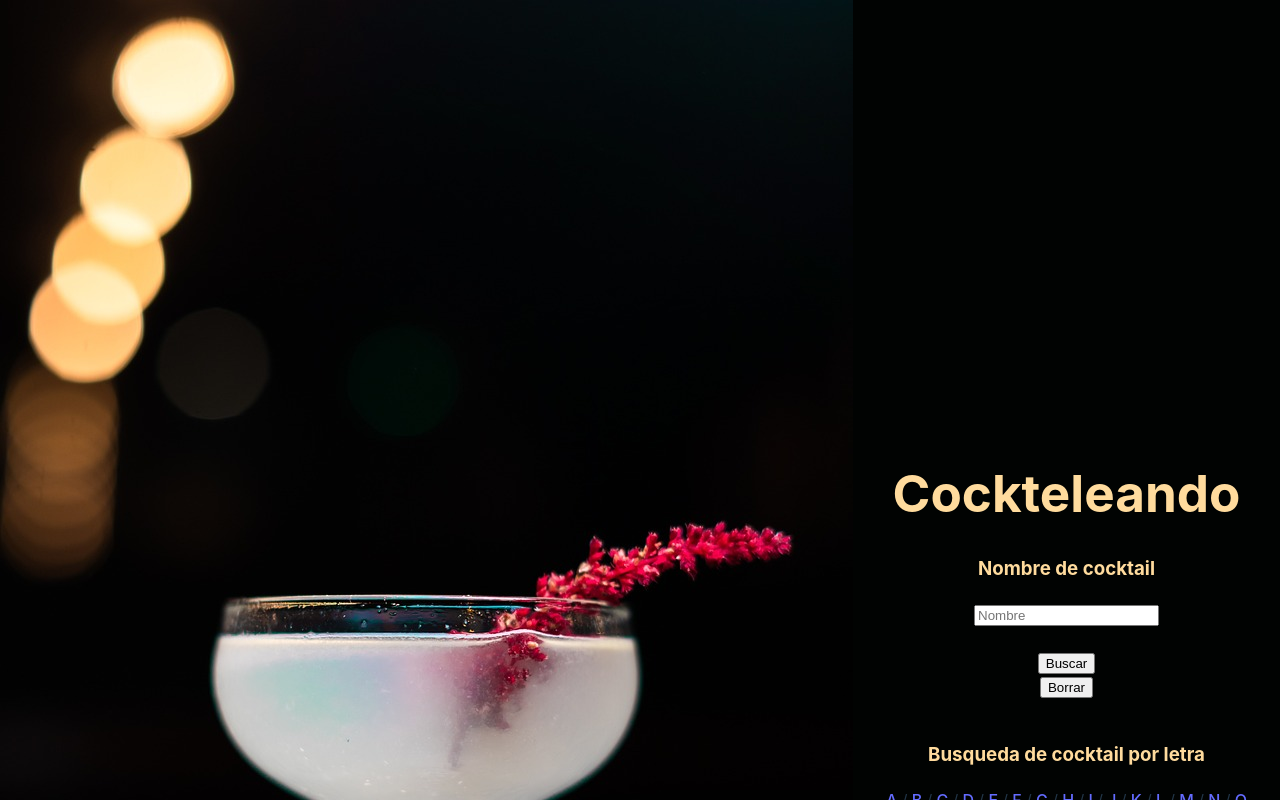
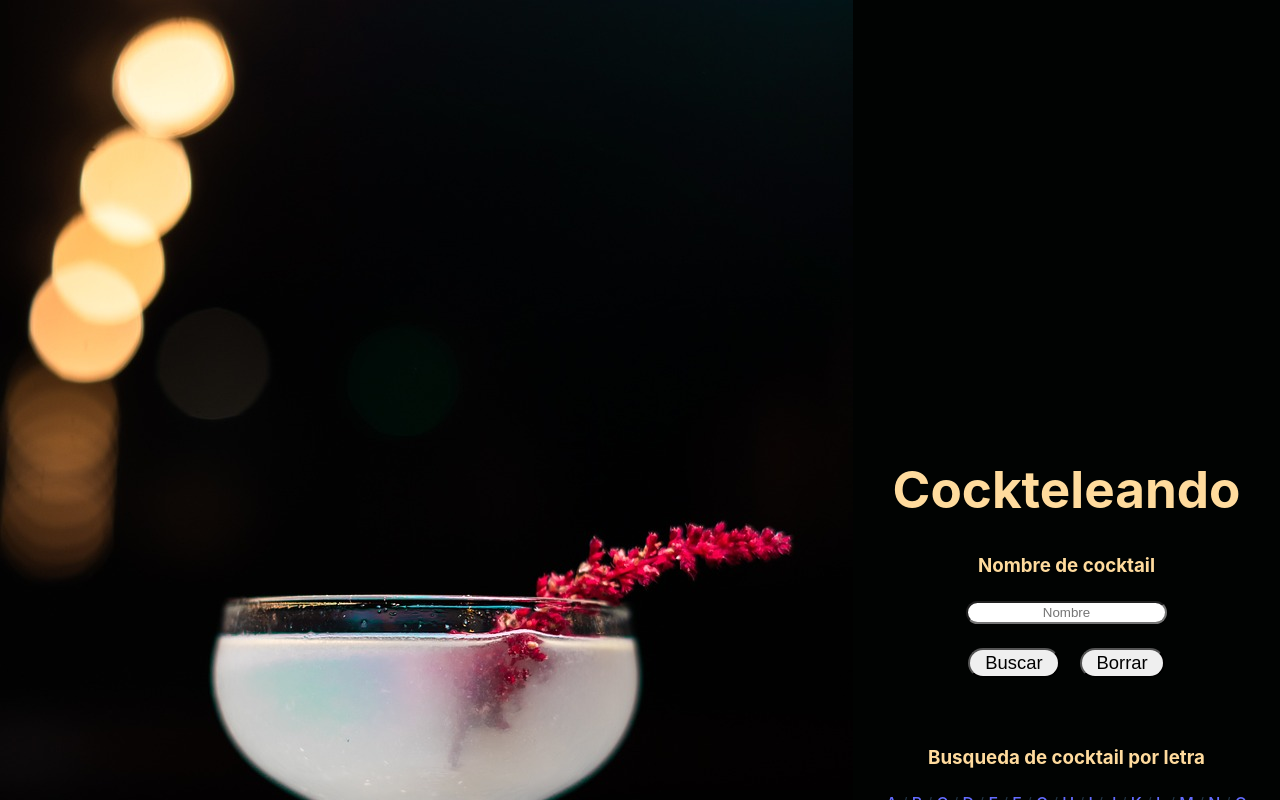
Before and after one commit to Begofv/Cockteleando, a React (Vite) app: page / in a window 1280 px wide. Shown: the top 800 px of the page. Built offline with nearby package versions, Linux system fonts and the light colour scheme.

Commit message:
Modificar estructura de botones, css y borrar correctamente contenido de input text

```diff
--- a/src/App.css
+++ b/src/App.css
@@ -84,3 +84,17 @@ li, h4{
 .a-letra {
   cursor: pointer;
 }
+
+#inputName {
+  text-align: center;
+  border-radius: 15px;
+  padding: 2px 10px;
+}
+
+.buttonName {
+  font-size: 1.15rem;
+  margin: 0 10px;
+  border-radius: 15px;
+  padding: 2px 15px;
+  cursor: pointer;
+}
--- a/src/components/busquedaNombre.jsx
+++ b/src/components/busquedaNombre.jsx
@@ -36,9 +36,12 @@ function BusquedaNombre() {
   }
 
 
-  function buttonDelete() {
+  function buttonDelete(e) {
+    e.preventDefault()
     setImg('')
     delIMG.innerHTML = '<img src="/imgs/drink-4188629_1280.jpg" alt="bebida" className="imgIndex" />'
+    let inputDel = document.getElementById('inputName')
+    inputDel.value = ''
   }
 
 
@@ -48,14 +51,14 @@ function BusquedaNombre() {
           <div>
             <h3>Nombre de cocktail</h3>
             <label htmlFor="nombre" />
-            <input type='text' placeholder='Nombre' name='nombre' />
+            <input id='inputName' type='text' placeholder='Nombre' name='nombre' />
           </div>
           <br />
           <div>
-            <input id="buttonFind" type="submit" value="Buscar" />
+            <input id="buttonFind" className='buttonName' type="submit" value="Buscar" />
+            <input id="buttonDelete" className='buttonName' type='button' value="Borrar" onClick={buttonDelete} />
           </div>
         </form>
-        <input id="buttonDelete" type='button' value="Borrar" onClick={buttonDelete} />
         <br />
         <br />
         <div id='div-img'>
```
